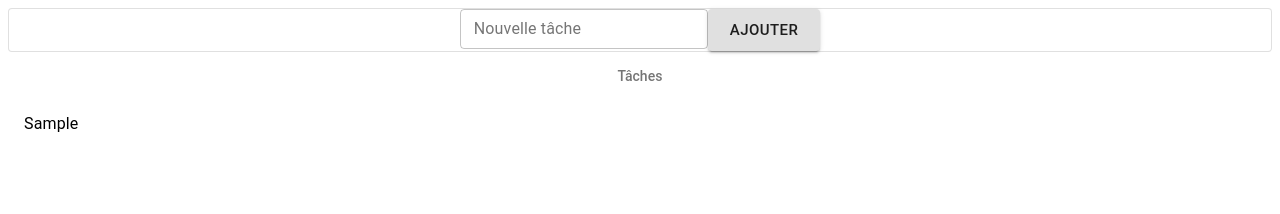
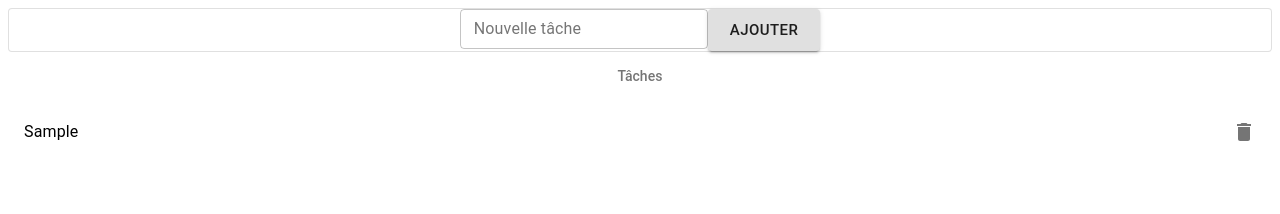
Before and after one commit to valours/todo, a React (Create React App) app: page / in a window 1280 px wide. Both pictures are taken after typing "Sample" into the empty fields and a click on the button "AJOUTER". Shown: the top 214 px of the page. Built offline with nearby package versions, Linux system fonts and the light colour scheme.

Commit message:
implementing deletion feature

```diff
--- a/src/Tasks/Components/TaskList.tsx
+++ b/src/Tasks/Components/TaskList.tsx
@@ -1,11 +1,19 @@
 import ListItem from "@material-ui/core/ListItem";
 import ListSubheader from "@material-ui/core/ListSubheader";
 import ListItemText from "@material-ui/core/ListItemText";
+import IconButton from "@material-ui/core/IconButton";
+import DeleteIcon from "@material-ui/icons/Delete";
 import List from "@material-ui/core/List";
 import React from "react";
 import { Task } from "../domain";
 
-export default ({ tasks }: { tasks: Task[] }) => {
+export default ({
+  tasks,
+  deleteTaskById
+}: {
+  tasks: Task[];
+  deleteTaskById: (taskId: string) => void;
+}) => {
   return (
     <List
       subheader={
@@ -15,8 +23,11 @@ export default ({ tasks }: { tasks: Task[] }) => {
       }
     >
       {tasks.map(t => (
-        <ListItem key={t.id}>
+        <ListItem key={t.id} onClick={() => deleteTaskById(t.id)}>
           <ListItemText primary={t.title} />
+          <IconButton edge="end" aria-label="comments">
+            <DeleteIcon />
+          </IconButton>
         </ListItem>
       ))}
     </List>
--- a/src/Tasks/components.tsx
+++ b/src/Tasks/components.tsx
@@ -4,7 +4,7 @@ import Paper from "@material-ui/core/Paper";
 import { random } from "faker";
 import React, { useState } from "react";
 import TaskList from "./Components/TaskList";
-import useTask, { Task } from "./domain";
+import useTask, { Task, TaskId } from "./domain";
 
 const taskFactory = (): Task => ({
   id: random.uuid(),
@@ -14,7 +14,7 @@ const taskFactory = (): Task => ({
 });
 
 export default () => {
-  const { addTask, tasks } = useTask();
+  const { addTask, removeTask, tasks } = useTask();
 
   const [task, setTask] = useState<Task>(taskFactory());
 
@@ -24,6 +24,10 @@ export default () => {
     } = event;
     const taskUpdated = { ...task, title };
     setTask(taskUpdated);
+  };
+
+  const deleteTaskById = (taskId: TaskId) => {
+    removeTask(taskId);
   };
 
   const resetTaskInput = () => {
@@ -60,7 +64,7 @@ export default () => {
           Ajouter
         </Button>
       </Paper>
-      <TaskList tasks={tasks} />
+      <TaskList deleteTaskById={deleteTaskById} tasks={tasks} />
     </>
   );
 };
```
Also changed, not shown: 1 other file (tests, documents, lock files or other folders).
